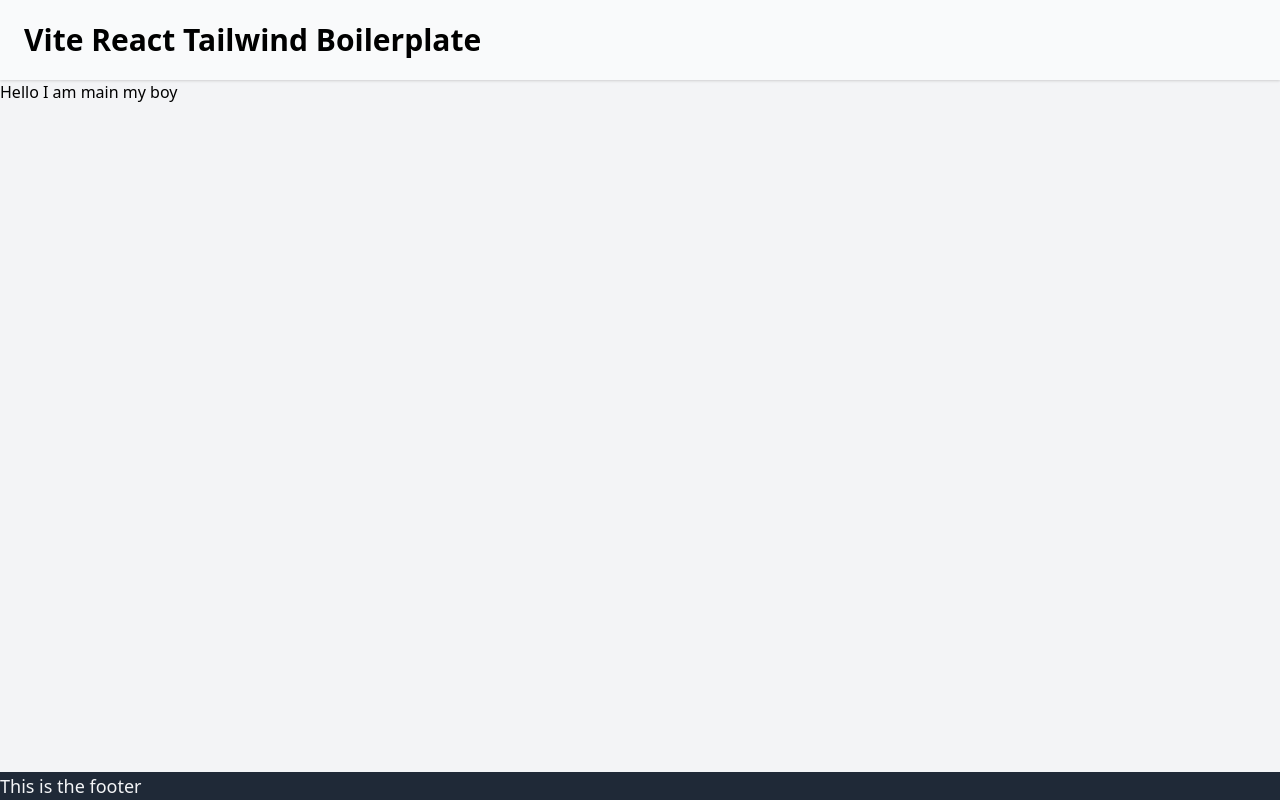
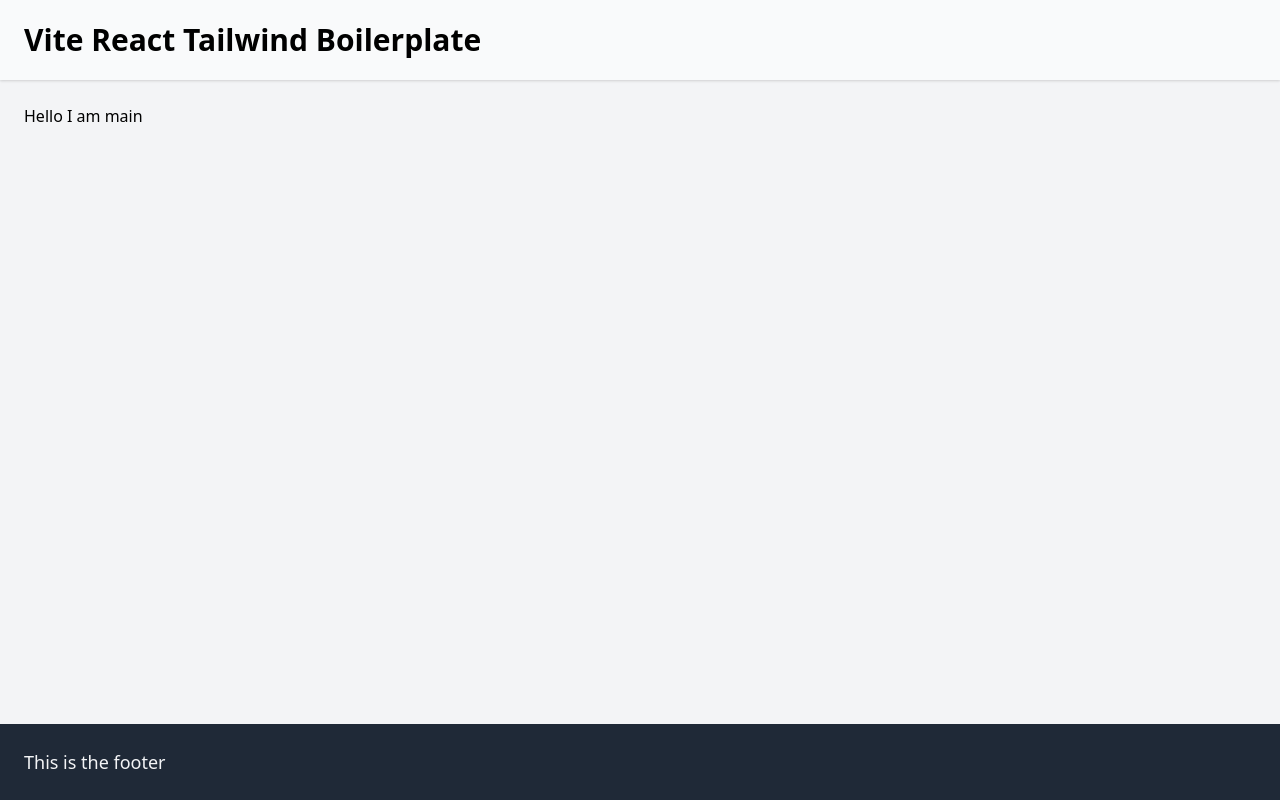
Before and after one commit to Rutabadev/vite-react-tailwind-boilerplate, a React (Vite) app: page / in a window 1280 px wide. Built offline with nearby package versions, Linux system fonts and the light colour scheme.

Commit message:
Padding and soberer text.

```diff
--- a/src/App.tsx
+++ b/src/App.tsx
@@ -7,8 +7,8 @@
    return (
       <div className="App h-screen flex flex-col">
          <Header/>
-         <main className="flex-grow">
-            <h2>Hello I am main my boy</h2>
+         <main className="p-6 flex-grow">
+            <h2>Hello I am main</h2>
          </main>
          <Footer/>
       </div>
--- a/src/Footer.tsx
+++ b/src/Footer.tsx
@@ -1,7 +1,7 @@
 import React from 'react';
 
 export const Footer = () => (
-   <footer className="bg-gray-800 text-lg text-gray-100">
+   <footer className="p-6 bg-gray-800 text-lg text-gray-100">
       This is the footer
    </footer>
 );
```
